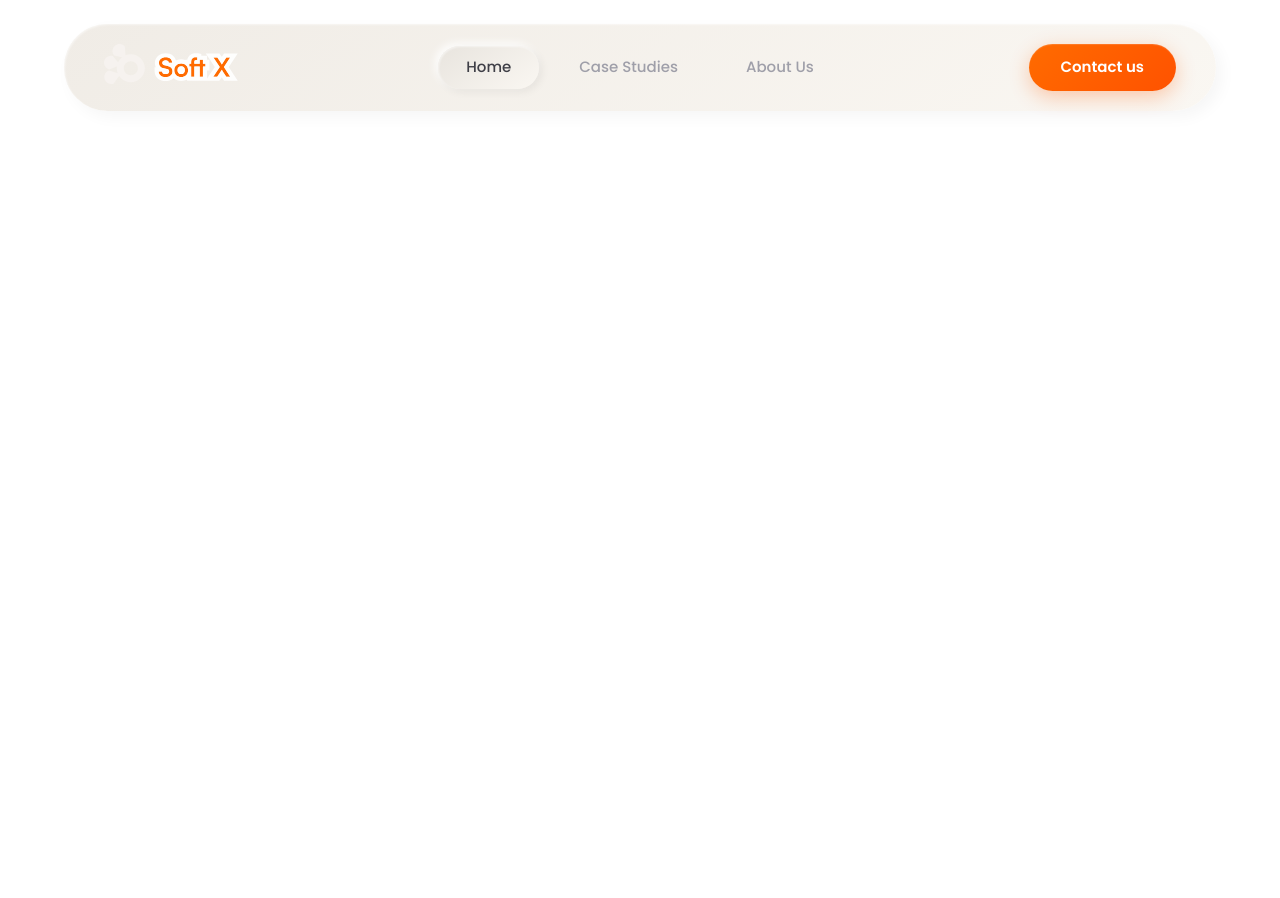
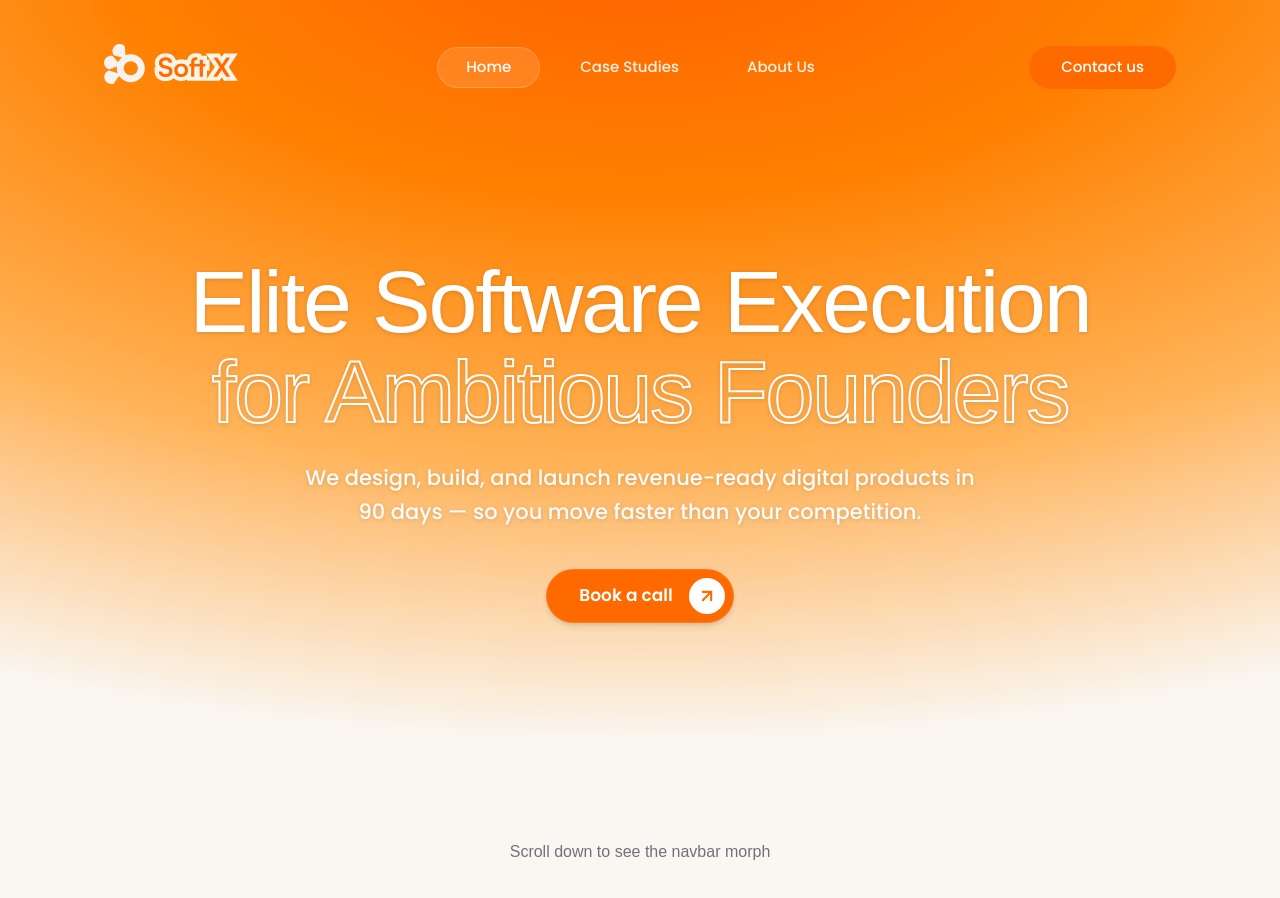
Before and after one commit to cal250/SoftX, a Next.js app: page / in a window 1280 px wide. Shown: the top 898 px of the page. Before the commit the page ends 800 px from the top, so only its background shows below. Built offline with nearby package versions, Linux system fonts and the light colour scheme.

Commit message:
feat:hero

```diff
--- a/package.json
+++ b/package.json
@@ -9,6 +9,7 @@
     "lint": "eslint"
   },
   "dependencies": {
+    "cal-sans": "^1.0.1",
     "framer-motion": "^12.34.4",
     "lucide-react": "^0.576.0",
     "next": "16.1.6",
--- a/src/app/layout.tsx
+++ b/src/app/layout.tsx
@@ -1,6 +1,7 @@
 import type { Metadata } from "next";
 import { Geist, Geist_Mono, Poppins } from "next/font/google";
 import "./globals.css";
+import "cal-sans";
 import Navbar from "@/components/Navbar";
 
 const geistSans = Geist({
--- a/src/app/page.tsx
+++ b/src/app/page.tsx
@@ -1,7 +1,59 @@
+import Image from "next/image";
+import Link from "next/link";
+import { ArrowUpRight } from "lucide-react";
+
 export default function Home() {
   return (
-    <main>
+    <main className="min-h-screen">
+      {/* Hero Section */}
+      <section
+        className="relative min-h-[95vh] flex flex-col items-center justify-center px-4 overflow-hidden pt-24"
+        style={{
+          background: "radial-gradient(140% 120% at 50% -10%, #FF5A00 0%, #FF7A00 30%, #FFB055 60%, rgba(250,247,242,1) 90%, #faf7f2 100%)",
+          backgroundColor: "#faf7f2",
+        }}
+      >
+        <div className="absolute inset-0 bg-white/5 mix-blend-overlay"></div>
 
+        <div className="relative z-10 flex flex-col items-center text-center max-w-[1000px] mx-auto mt-6">
+          <h1
+            className="text-6xl md:text-7xl lg:text-[88px] text-white leading-[1.02] tracking-tight mb-6 drop-shadow-sm transition-all"
+            style={{ fontFamily: "'Cal Sans', sans-serif" }}
+          >
+            Elite Software Execution <br />
+            <span
+              style={{
+                WebkitTextStroke: "2px white",
+                color: "transparent",
+              }}
+            >
+              for Ambitious Founders
+            </span>
+          </h1>
+
+          <p className="text-lg md:text-[21px] text-white/95 max-w-[700px] mx-auto leading-relaxed mb-10 font-[500] drop-shadow-sm" style={{ fontFamily: "var(--font-poppins), sans-serif" }}>
+            We design, build, and launch revenue-ready digital products in 90
+            days — so you move faster than your competition.
+          </p>
+
+          <Link
+            href="/contact"
+            className="group flex items-center gap-3 bg-[#FF6A00] hover:bg-[#E65C00] text-white pl-8 pr-2 py-2 rounded-full transition-all duration-300 hover:scale-[1.03] active:scale-95 shadow-md border border-white/10"
+          >
+            <span className="text-[17px] font-semibold" style={{ fontFamily: "var(--font-poppins), sans-serif" }}>Book a call</span>
+            <div className="bg-white text-[#FF6A00] rounded-full p-2 transition-transform duration-300 group-hover:rotate-45 ml-1">
+              <ArrowUpRight strokeWidth={2.5} size={20} />
+            </div>
+          </Link>
+        </div>
+      </section>
+
+      {/* Rest of the page content */}
+      <section className="min-h-screen bg-[#faf7f2] py-20">
+        <div className="max-w-7xl mx-auto px-6 text-center text-zinc-500">
+           <p>Scroll down to see the navbar morph</p>
+        </div>
+      </section>
     </main>
   );
 }
--- a/src/components/Navbar.tsx
+++ b/src/components/Navbar.tsx
@@ -21,8 +21,15 @@ export default function Navbar() {
       setIsScrolled(window.scrollY > 20);
     };
     window.addEventListener("scroll", handleScroll, { passive: true });
+    // Run once on mount to ensure correct initial state, especially if reloading middle of page
+    handleScroll();
     return () => window.removeEventListener("scroll", handleScroll);
   }, []);
+
+  // Decide if we should show transparent/white navbar based on scroll AND route (e.g. only transparent on Home)
+  // For now, let's assume transparent on top of every page, or specifically restrict to home top?
+  // The request implies normal navbar before scrolling is white/transparent for the hero
+  const isTransparentTop = !isScrolled && pathname === '/';
 
   return (
     <div
@@ -36,10 +43,10 @@ export default function Navbar() {
         style={{
           background: isScrolled
             ? "linear-gradient(145deg, #f0ece6, #faf7f2)"
-            : "linear-gradient(145deg, #f0ece6, #faf7f2)",
+            : "transparent",
           boxShadow: isScrolled
             ? "8px 8px 20px rgba(0,0,0,0.06), -8px -8px 20px rgba(255,255,255,0.9), inset 1px 1px 2px rgba(255,255,255,0.6)"
-            : "6px 6px 16px rgba(0,0,0,0.04), -6px -6px 16px rgba(255,255,255,0.8), inset 1px 1px 2px rgba(255,255,255,0.5)",
+            : "none",
           transition: "all 0.5s ease",
         }}
         className="flex items-center justify-between w-full max-w-6xl px-10 py-5 rounded-full"
@@ -62,30 +69,43 @@ export default function Navbar() {
         <div className="hidden lg:flex items-center gap-3">
           {navLinks.map((link) => {
             const isActive = pathname === link.href;
+
+            // Text color logic: white when transparent top, dark grey when scrolled
+            const baseTextColor = isTransparentTop ? "text-white/90" : "text-zinc-600";
+            const activeTextColor = isTransparentTop ? "text-white" : "text-zinc-800";
+            const hoverTextColor = isTransparentTop ? "text-white" : "text-zinc-800";
+
             return (
               <Link
                 key={link.name}
                 href={link.href}
                 style={{
-                  ...(isActive
+                  ...(isActive && isScrolled
                     ? {
                         background: "linear-gradient(145deg, #e8e4de, #faf7f2)",
                         boxShadow:
                           "3px 3px 8px rgba(0,0,0,0.06), -3px -3px 8px rgba(255,255,255,0.9), inset 1px 1px 2px rgba(255,255,255,0.5)",
                       }
+                    : isActive && !isScrolled
+                    ? {
+                        background: "rgba(255, 255, 255, 0.12)",
+                        border: "1px solid rgba(255, 255, 255, 0.2)",
+                      }
                     : {}),
                   transition: "all 0.3s ease",
                 }}
                 className={`
-                  relative px-7 py-2.5 text-[15px] font-medium rounded-full transition-all duration-300
-                  ${isActive
-                    ? "text-zinc-700"
-                    : "text-zinc-400 hover:text-zinc-700"}
+                  relative px-7 py-2 text-[15px] font-medium rounded-full transition-all duration-300
+                  ${isActive ? activeTextColor : `${baseTextColor} hover:${hoverTextColor}`}
                 `}
                 onMouseEnter={(e) => {
                   if (!isActive) {
-                    e.currentTarget.style.background = "linear-gradient(145deg, #ebe7e1, #f8f5f0)";
-                    e.currentTarget.style.boxShadow = "2px 2px 6px rgba(0,0,0,0.04), -2px -2px 6px rgba(255,255,255,0.8)";
+                    if (isScrolled) {
+                      e.currentTarget.style.background = "linear-gradient(145deg, #ebe7e1, #f8f5f0)";
+                      e.currentTarget.style.boxShadow = "2px 2px 6px rgba(0,0,0,0.04), -2px -2px 6px rgba(255,255,255,0.8)";
+                    } else {
+                      e.currentTarget.style.background = "rgba(255, 255, 255, 0.08)";
+                    }
                   }
                 }}
                 onMouseLeave={(e) => {
@@ -105,16 +125,19 @@ export default function Navbar() {
         <div className="flex-1 flex justify-end shrink-0">
           <Link
             href="/contact"
-            className="text-white px-8 py-3 rounded-full text-[15px] font-semibold transition-all duration-300 hover:scale-[1.04] active:scale-95"
+            className="text-white px-8 py-2.5 rounded-full text-[15px] transition-all duration-300 hover:scale-[1.04] active:scale-95"
             style={{
-              background: "linear-gradient(135deg, #FF6B00, #FF5200)",
-              boxShadow: "0 6px 20px rgba(255,92,0,0.3), inset 0 1px 1px rgba(255,255,255,0.15)",
+              fontFamily: "var(--font-poppins), sans-serif",
+              fontWeight: 500,
+              background: isTransparentTop ? "#FF6A00" : "linear-gradient(135deg, #FF6B00, #FF5200)",
+              boxShadow: isTransparentTop ? "none" : "0 6px 20px rgba(255,92,0,0.3), inset 0 1px 1px rgba(255,255,255,0.15)",
+              border: "none",
             }}
             onMouseEnter={(e) => {
-              e.currentTarget.style.boxShadow = "0 8px 28px rgba(255,92,0,0.4), inset 0 1px 1px rgba(255,255,255,0.2)";
+              e.currentTarget.style.boxShadow = isTransparentTop ? "0 4px 15px rgba(255,106,0,0.4)" : "0 8px 28px rgba(255,92,0,0.4), inset 0 1px 1px rgba(255,255,255,0.2)";
             }}
             onMouseLeave={(e) => {
-              e.currentTarget.style.boxShadow = "0 6px 20px rgba(255,92,0,0.3), inset 0 1px 1px rgba(255,255,255,0.15)";
+              e.currentTarget.style.boxShadow = isTransparentTop ? "none" : "0 6px 20px rgba(255,92,0,0.3), inset 0 1px 1px rgba(255,255,255,0.15)";
             }}
           >
             Contact us
```
Also changed, not shown: 1 other file (tests, documents, lock files or other folders).
